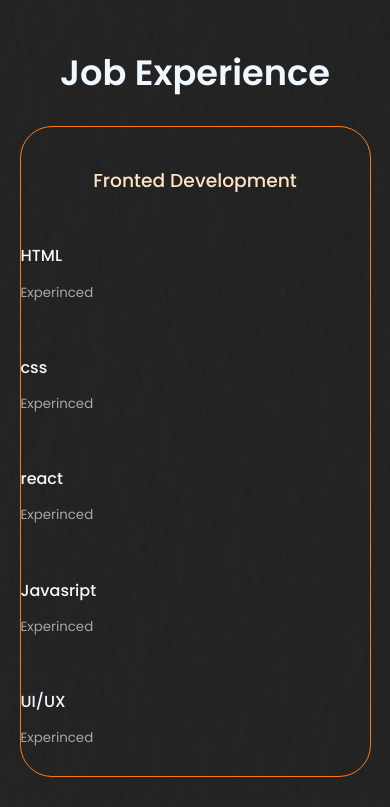
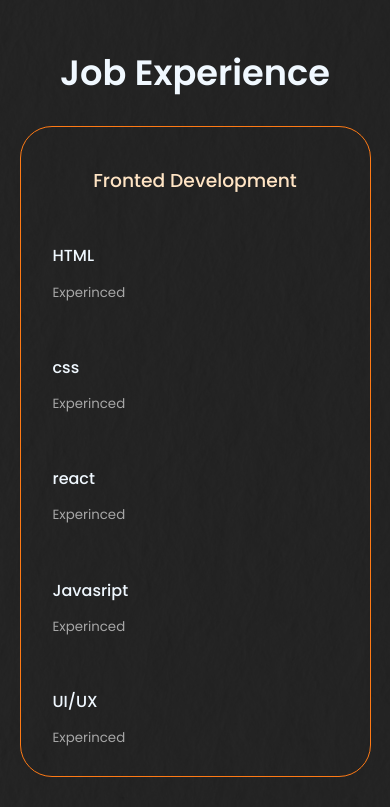
Before and after one commit to OwuorV/vinprofile, a React (Vite) app: page / in a window 390 px wide. Shown: the part 2906-3713 px from the top of the page. Built offline with nearby package versions, Linux system fonts and the light colour scheme.

Commit message:
Update experience.css

```diff
--- a/src/components/experience/experience.css
+++ b/src/components/experience/experience.css
@@ -50,7 +50,10 @@
 
 @media screen and (max-width: 600px) {
   .experience_container > div {
-    padding: 1.5rem 0rem; /* Reduce padding on small screens */
+    padding: 1.5rem 2rem; /* Reduce padding on small screens */
+    display: flex;
+    justify-content: center;
+    flex-direction: column;
   }
 
   .experience_details {
```
